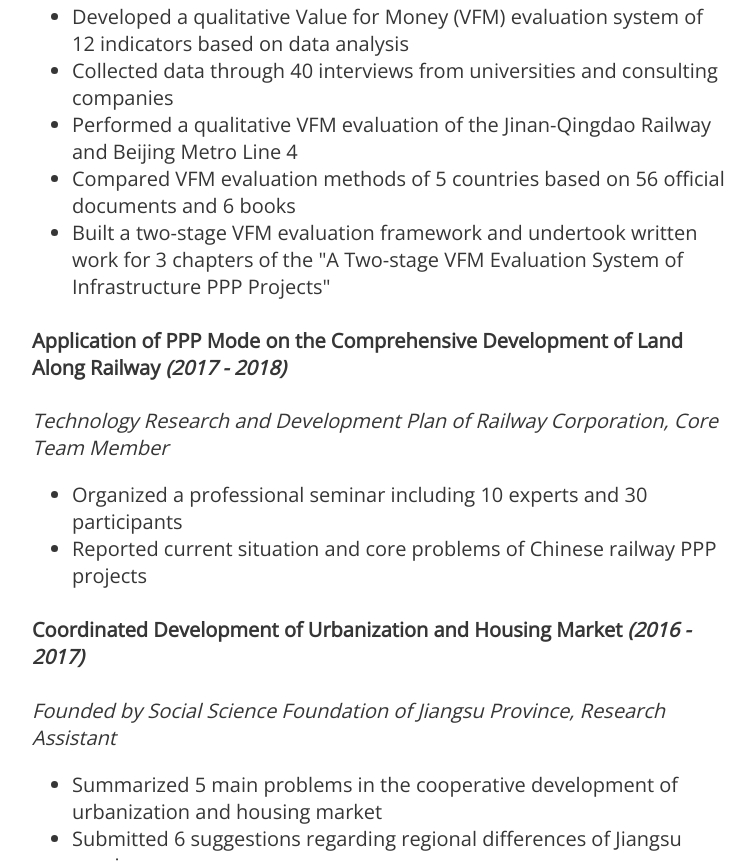
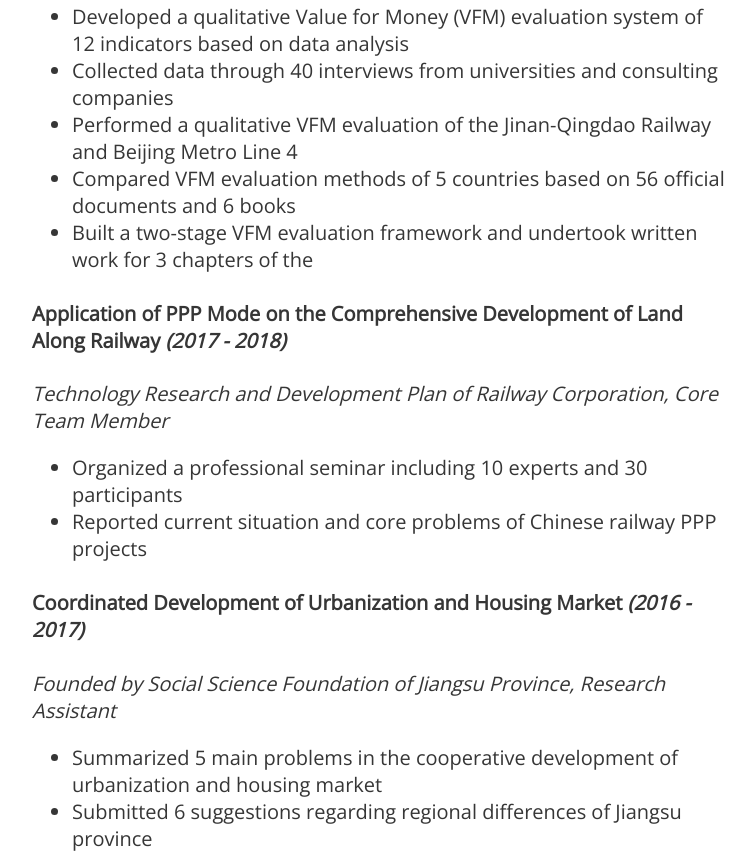
Before and after one commit to HongyueWu1994/HongyueWu1994.github.io, a plain HTML site: page index.html in a window 1280 px wide. Shown: the part 1800-2661 px from the top of the page, without its empty margins (426-1181 px from the left). Drawn offline with nearby package versions, Linux system fonts and the light colour scheme.

Commit message:
Update index.html

```diff
--- a/index.html
+++ b/index.html
@@ -320,7 +320,7 @@ div.WordSection1
 <li>Collected data through 40 interviews from universities and consulting companies</li>
 <li>Performed a qualitative VFM evaluation of the Jinan-Qingdao Railway and Beijing Metro Line 4</li>
 <li>Compared VFM evaluation methods of 5 countries based on 56 official documents and 6 books</li>
-<li>Built a two-stage VFM evaluation framework and undertook written work for 3 chapters of the "A Two-stage VFM Evaluation System of Infrastructure PPP Projects"</li>
+<li>Built a two-stage VFM evaluation framework and undertook written work for 3 chapters of the <A Two-stage VFM Evaluation System of Infrastructure PPP Projects> </li>
 </ul>
 
 <h4 id="application-of-ppp-mode-on-the-comprehensive-development-of-land-along-railway-2017-2018">Application of PPP Mode on the Comprehensive Development of Land Along Railway <em>(2017 - 2018)</em></h4>
```
